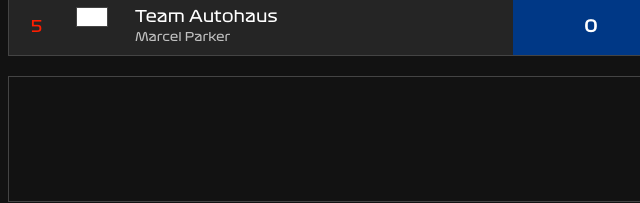
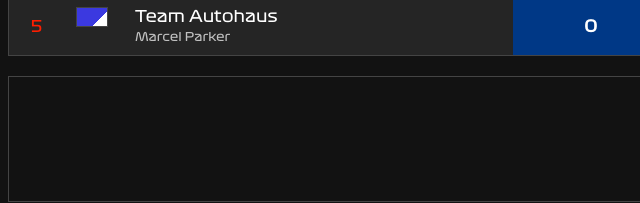
Before and after one commit to KiSchu42/HabeckRacing.github.io, a plain HTML site: page index.html in a window 1280 px wide. Shown: the part 398-601 px from the top of the page, 0-640 px from the left. Drawn offline with Linux system fonts and the light colour scheme; a script that the page names is missing.

Commit message:
Update team5.html

```diff
--- a/teams/team5.html
+++ b/teams/team5.html
@@ -1 +1 @@
-<div class="car-placeholder team" style="--color-left: #ffffff; --color-right: #ffffff"></div><div class="team">Team Autohaus<br><span class="smaller">Marcel Parker</span></div>
+<div class="car-placeholder team" style="--color-left: #3b39e0; --color-right: #ffffff"></div><div class="team">Team Autohaus<br><span class="smaller">Marcel Parker</span></div>
```
